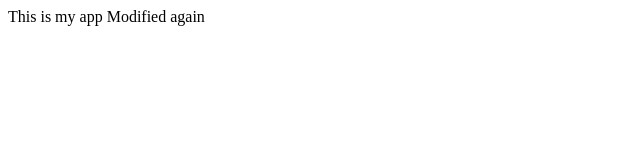
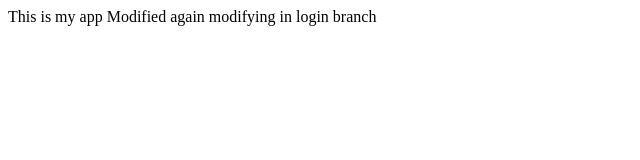
Before and after one commit to ysoh0223/2018-R05_EV, a plain HTML site: page index.html in a window 1280 px wide. Shown: the whole page, without its empty margins (0-640 px from the left). Drawn offline with Linux system fonts and the light colour scheme.

Commit message:
login form

```diff
--- a/index.html
+++ b/index.html
@@ -5,5 +5,6 @@
 <body>
 This is my app
 Modified again
+modifying in login branch
 </body>
 </html>
```
